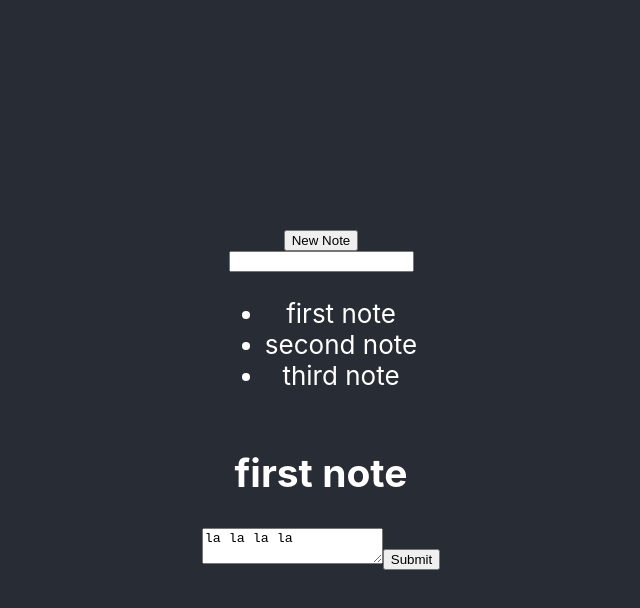
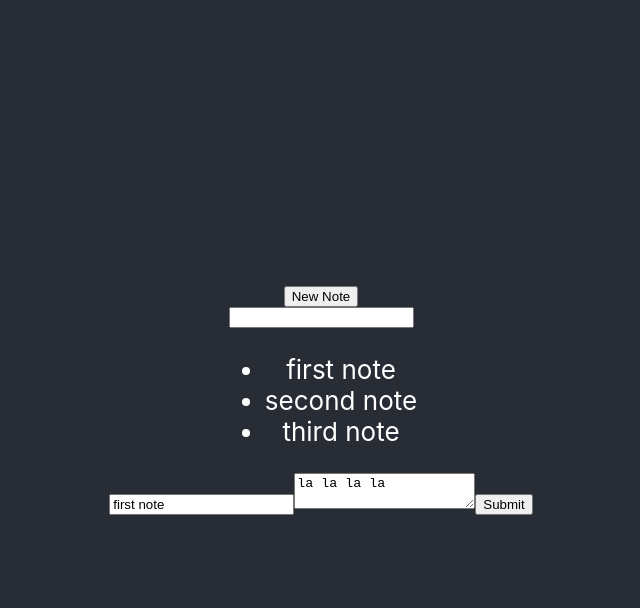
Before and after one commit to JMcWhorter150/react-apple-notes, a React (Create React App) app: page / in a window 1280 px wide. Both pictures are taken after a click on the item "first note". Shown: the top 608 px of the page, without its empty margins (319-959 px from the left). Built offline with nearby package versions, Linux system fonts and the light colour scheme.

Commit message:
Adds the ability to update titles and save them

```diff
--- a/src/App.js
+++ b/src/App.js
@@ -12,6 +12,7 @@ class App extends React.Component {
       searchText: "",
       currentNoteId: "",
       currentCopy: "",
+      currentTitle: "",
       notes: [
         {
           id: 'a1b2c3',
@@ -36,11 +37,11 @@ class App extends React.Component {
   render() {
     return (
       <div className="App App-header">
-        <NewNote />
+        <NewNote handleClick={this._createNewNote}/>
         <SearchBar text={this.searchText} handleText={this._setSearchText} />
         <NoteList notes={this._getFilteredNotes(this.notes)} selectNote={this._selectNote} />
         {this.state.currentNoteId ?
-        <NoteEditor updateNote={this._updateNote} copy={this.state.currentCopy} updateCopy={this._updateCopyText} note={this.state.notes.find(this._grabNote)} />
+        <NoteEditor updateNote={this._updateNote} copy={this.state.currentCopy} title={this.state.currentTitle} updateTitle={this._updateTitle} updateCopy={this._updateCopyText} note={this.state.notes.find(this._grabNote)} />
         :
         ""
         }
@@ -65,14 +66,14 @@ class App extends React.Component {
     });
   }
 
-  // Should you put this on the listnote component or the list item itself?
   _selectNote = (currentNoteId) => {
     this.setState({
       currentNoteId
     }, () => {
       const note = this.state.notes.find(this._grabNote);
       this.setState({
-        currentCopy: note.copy
+        currentCopy: note.copy,
+        currentTitle: note.title
       })
     })
   }
@@ -80,11 +81,7 @@ class App extends React.Component {
   _updateNote = (newNote) => {
     let notePosition = this.state.notes.findIndex(this._grabNote);
     let newNotes = [...this.state.notes];
-    console.log(newNote)
-    console.log(newNotes);
-    console.log(notePosition);
     newNotes.splice(notePosition, 1, newNote);
-    console.log(newNotes);
     this.setState({
       notes: newNotes,
       currentNoteId: ""
@@ -97,6 +94,26 @@ class App extends React.Component {
     })
   }
 
+  _updateTitle = (newText) => {
+    this.setState({
+      currentTitle: newText
+    })
+  }
+
+  _createNewNote = () => {
+    const randomId = Math.random().toString(36).slice(2);
+    const note = {
+      id: randomId,
+      title: 'New Title',
+      copy: 'Type Text Here'
+    };
+    this.state.notes.push(note);
+    this.setState({
+      currentNoteId: randomId
+    })
+
+  }
+
   _grabNote = (note) => {return note.id === this.state.currentNoteId}
 }
 export default App;
--- a/src/NewNote.js
+++ b/src/NewNote.js
@@ -1,8 +1,8 @@
 import React from 'react';
 
-function NewNote() {
+function NewNote({handleClick}) {
     return(
-        <button>New Note</button>
+        <button onClick={handleClick}>New Note</button>
     );
 }
 
--- a/src/NoteEditor.js
+++ b/src/NoteEditor.js
@@ -1,17 +1,15 @@
 import React from 'react';
 
-function NoteEditor({note, updateNote, copy, updateCopy}) {
+function NoteEditor({note, updateNote, copy, updateCopy, title, updateTitle}) {
         return(
-            <div>
-                <h2>{note.title}</h2>
                 <form onSubmit={(event) => {
                     event.preventDefault();
-                    updateNote({id: note.id, title: note.title, copy});
+                    updateNote({id: note.id, title, copy});
                 }}>
-                    <textarea onChange={(event) => {updateCopy(event.target.value)}} value={copy}/>
+                    <input onChange={(event) => {updateTitle(event.target.value)}} placeholder="Enter Title Here" value={title}></input>
+                    <textarea placeholder="Enter Text Here" onChange={(event) => {updateCopy(event.target.value)}} value={copy}/>
                     <input type="submit" value="Submit"></input>
                 </form>
-            </div>
         );
     }
 
```
